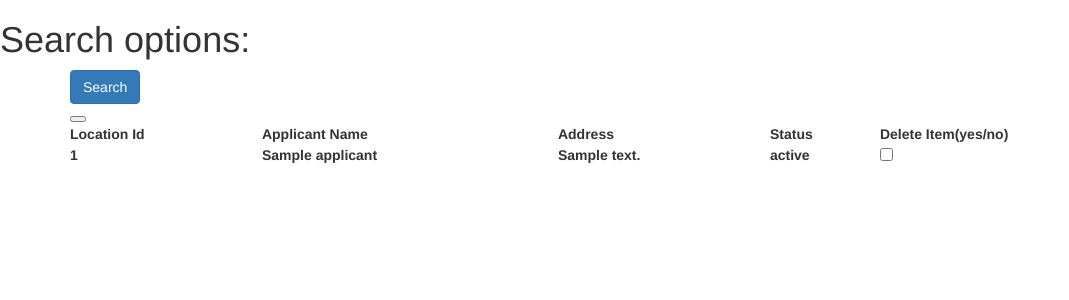
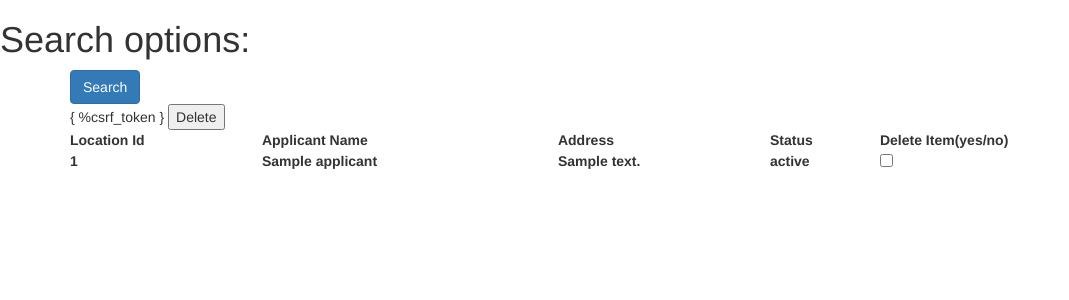
Before and after one commit to rahulgurnani/data_api, a Django app: template api_app/templates/search.html in a window 1280 px wide. Shown: the top 300 px of the page, without its empty margins (0-1069 px from the left). Run offline with Django 3.2, Linux system fonts and the light colour scheme; the template is opened without the code that fills it: most values are stand-ins (such as "Sample title", 1, 10 or a date in 2020); lists and menus that the app fills with data are empty; parts of the project's set-up code (start-up, migrations or seed data) failed here and were passed over; some libraries are stand-ins or nearby versions.

Commit message:
search template update

```diff
--- a/api_app/templates/search.html
+++ b/api_app/templates/search.html
@@ -14,6 +14,7 @@
         <button type="submit" class="btn btn-primary" >Search</button>
       </form>
       <form method="post">
+        { %csrf_token }
       <table style="width:100%">
         <tr>
           <th>
@@ -51,7 +52,7 @@
           </th>
        </tr>
       {% endfor %}
-      <button type="submit" value="Delete">
+      <button type="submit" value="Delete">Delete</button>
       </table>
     </form>
   </div>
```
